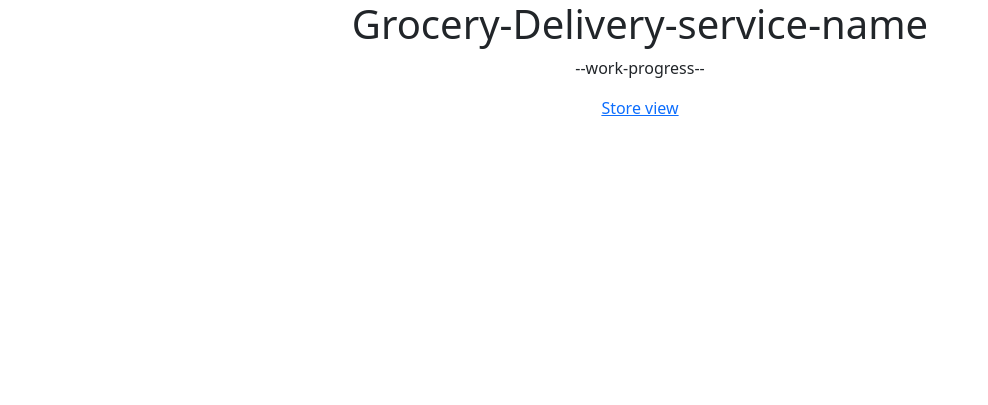
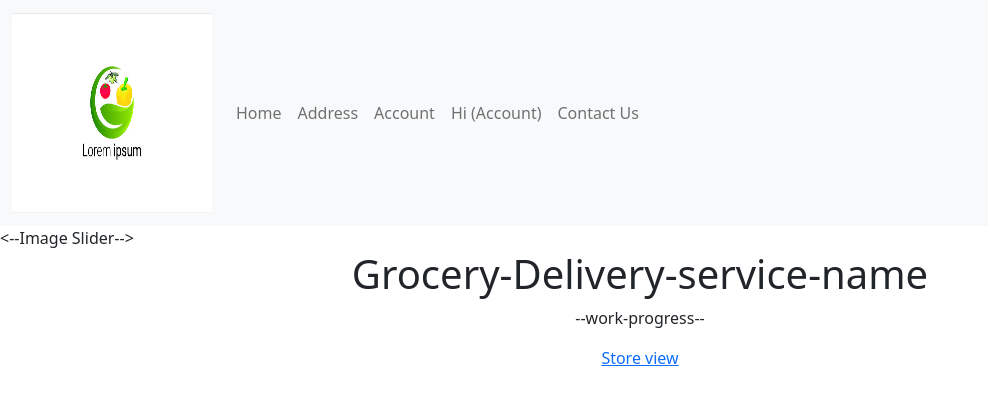
Before and after one commit to PomonaBusiness4800/Grocery-Delivery-Service, a Python web app: template app/grocery_delivery/hello/templates/hello/index.html in a window 1280 px wide. Shown: the top 405 px of the page, without its empty margins (0-988 px from the left). Run offline with Jinja, Linux system fonts and the light colour scheme; the template is opened without the code that fills it, so the values that code supplies are empty.

Commit message:
Added navbar and carousel to front page
+navbar to front page
+carousel to front page
+img folder for icons etc

```diff
--- a/app/grocery_delivery/hello/templates/hello/index.html
+++ b/app/grocery_delivery/hello/templates/hello/index.html
@@ -11,6 +11,54 @@
     <title>InstaBasket</title>
   </head>
 <body>
+
+  <!--Navigation Portion (top)-->
+  <nav class="navbar navbar-expand-md navbar-light bg-light sticky-top">
+
+    <div class="container-fluid">
+      <a class="navbar-brand" href="#"><img src="img/logo.jpg" alt="" width="200px" height="200px"></a>
+      <button class="navbar-toggler" type="button" data-toggle="collapse" data-target="#navbarResponsive">
+
+        <span class="navbar-toggler-icon"></span>
+      </button>
+      <div class="collapse navbar-collapse" id="navbarResponsive">
+        <ul class="navbar-nav ml-auto">
+          <li class="nav-item active">
+            <a class="nav-link" href="*">Home</a>
+          </li>
+          <li class="nav-item active">
+            <a class="nav-link" href="*">Address</a>
+          </li>
+          <li class="nav-item active">
+            <a class="nav-link" href="*">Account</a>
+          </li>
+          <li class="nav-item active">
+            <a class="nav-link" href="*">Hi (Account)</a>
+          </li>
+          <li class="nav-item active">
+            <a class="nav-link" href="*">Contact Us</a>
+          </li>
+        </ul>
+      </div>
+    </div>
+  </nav>
+
+  <--Image Slider-->
+    <div id="slides" class="carousel slide" data-ride="carousel">
+    <ul class="carousel-indicators">
+      <li data-target=#slides data-slide-to=" " class="active"></li>
+      <li data-target=#slides data-slide-to=" " class="active"></li>
+      <li data-target=#slides data-slide-to=" " class="active"></li>
+    </ul>
+
+    <div class="carousel-inner">
+
+      <div class="carousel-item">
+
+      </div>
+    </div>
+  </div>
+
     <div style=" text-align: center ">
         <h1>Grocery-Delivery-service-name</h1>
         <p>--work-progress--</p>
```
Also changed, not shown: app/grocery_delivery/hello/templates/hello/style.css (added, +74 -0 lines), app/grocery_delivery/hello/templates/hello/img/logo.jpg (added).
